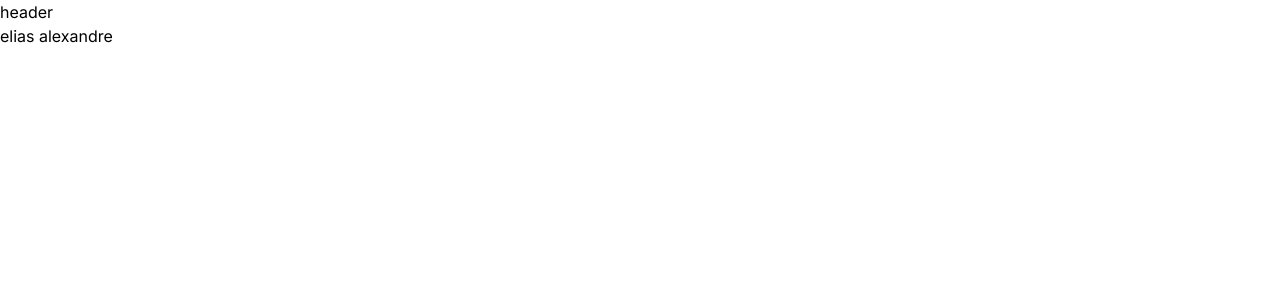
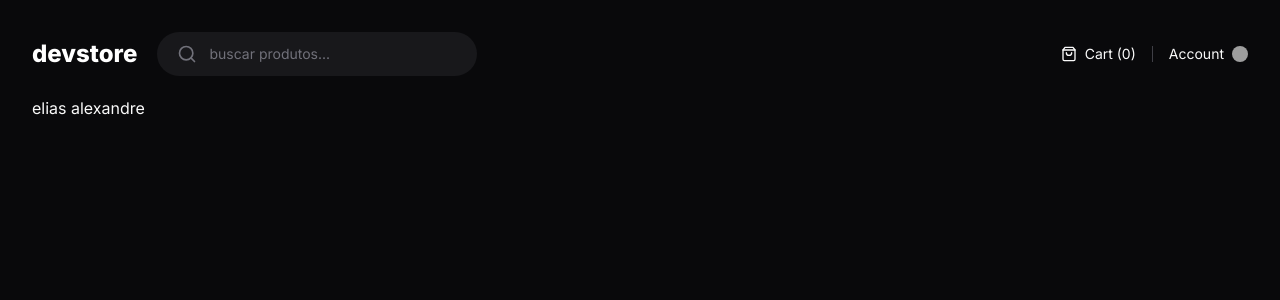
Before and after one commit to cod3baze/next-13-fundamentals, a Next.js app: page / in a window 1280 px wide. Shown: the top 300 px of the page. Built offline with nearby package versions, Linux system fonts and the light colour scheme; grey boxes are pictures that could not be loaded.

Commit message:
Header component

```diff
--- a/next.config.js
+++ b/next.config.js
@@ -1,4 +1,12 @@
 /** @type {import('next').NextConfig} */
-const nextConfig = {}
+const nextConfig = {
+  images: {
+    remotePatterns: [
+      {
+        hostname: "www.github.com",
+      },
+    ],
+  },
+};
 
-module.exports = nextConfig
+module.exports = nextConfig;
--- a/package.json
+++ b/package.json
@@ -9,6 +9,7 @@
     "lint": "next lint"
   },
   "dependencies": {
+    "lucide-react": "^0.292.0",
     "next": "14.0.1",
     "react": "^18",
     "react-dom": "^18"
--- a/src/app/(store)/layout.tsx
+++ b/src/app/(store)/layout.tsx
@@ -6,7 +6,7 @@
   children: React.ReactNode;
 }) {
   return (
-    <div>
+    <div className="mx-auto grid min-h-screen w-full max-w-[1600px] grid-rows-app gap-5 p-8">
       <Header />
       {children}
     </div>
--- a/src/app/layout.tsx
+++ b/src/app/layout.tsx
@@ -16,7 +16,7 @@
 }) {
   return (
     <html className={inter.variable} lang="pt-BR">
-      <body>{children}</body>
+      <body className="bg-zinc-950 text-zinc-50 antialiased">{children}</body>
     </html>
   );
 }
--- a/src/components/header.tsx
+++ b/src/components/header.tsx
@@ -1,3 +1,44 @@
+import Link from "next/link";
+import Image from "next/image";
+import { Search, ShoppingBag } from "lucide-react";
+
 export function Header() {
-  return <header>header</header>;
+  return (
+    <header className="flex items-center justify-between">
+      <div className="flex items-center gap-5">
+        <Link href="/" className="text-2xl font-extrabold text-white">
+          devstore
+        </Link>
+
+        <form className="flex w-[320px] items-center gap-3 rounded-full bg-zinc-900 px-5 py-3 ring-zinc-700">
+          <Search className="w-5 h-5 text-zinc-500" />
+
+          <input
+            placeholder="buscar produtos..."
+            className="flex bg-transparent text-sm outline-none placeholder:text-zinc-500"
+          />
+        </form>
+      </div>
+
+      <div className="flex items-center gap-4">
+        <div className="flex items-center gap-2">
+          <ShoppingBag className="h-4 w-4" />
+          <span className="text-sm">Cart (0)</span>
+        </div>
+
+        <div className="w-px h-4 bg-zinc-700" />
+
+        <Link href="/" className="flex items-center gap-2 hover:underline">
+          <span className="text-sm">Account</span>
+          <Image
+            src="https://www.github.com/eliasalexandre.png"
+            alt="user photo"
+            className="h-4 w-4 rounded-full"
+            width={24}
+            height={24}
+          />
+        </Link>
+      </div>
+    </header>
+  );
 }
--- a/tailwind.config.ts
+++ b/tailwind.config.ts
@@ -11,6 +11,9 @@
       fontFamily: {
         sans: "var(--font-inter)",
       },
+      gridTemplateRows: {
+        app: "min-content max-content",
+      },
     },
   },
   plugins: [],
```
Also changed, not shown: 1 other file (tests, documents, lock files or other folders).
